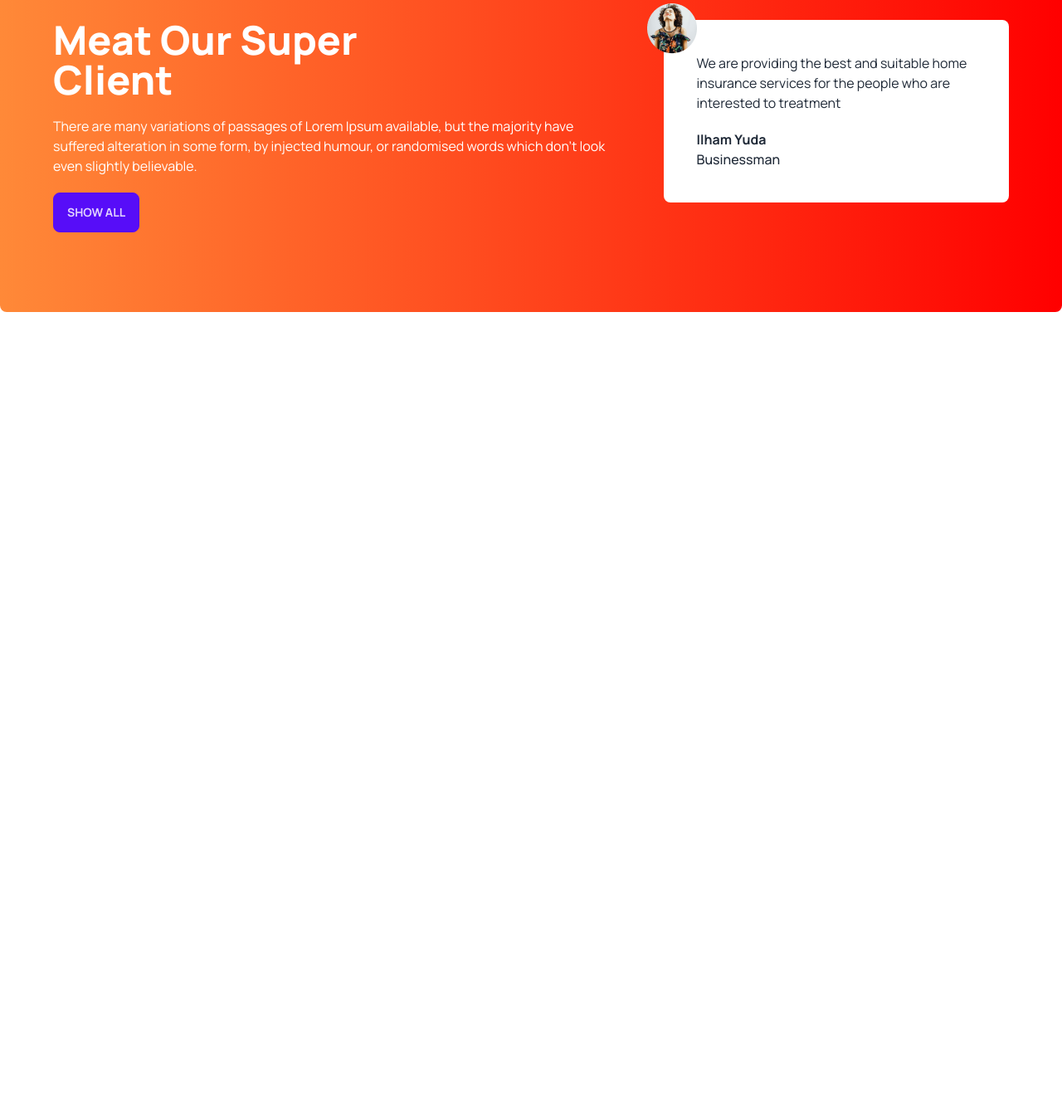
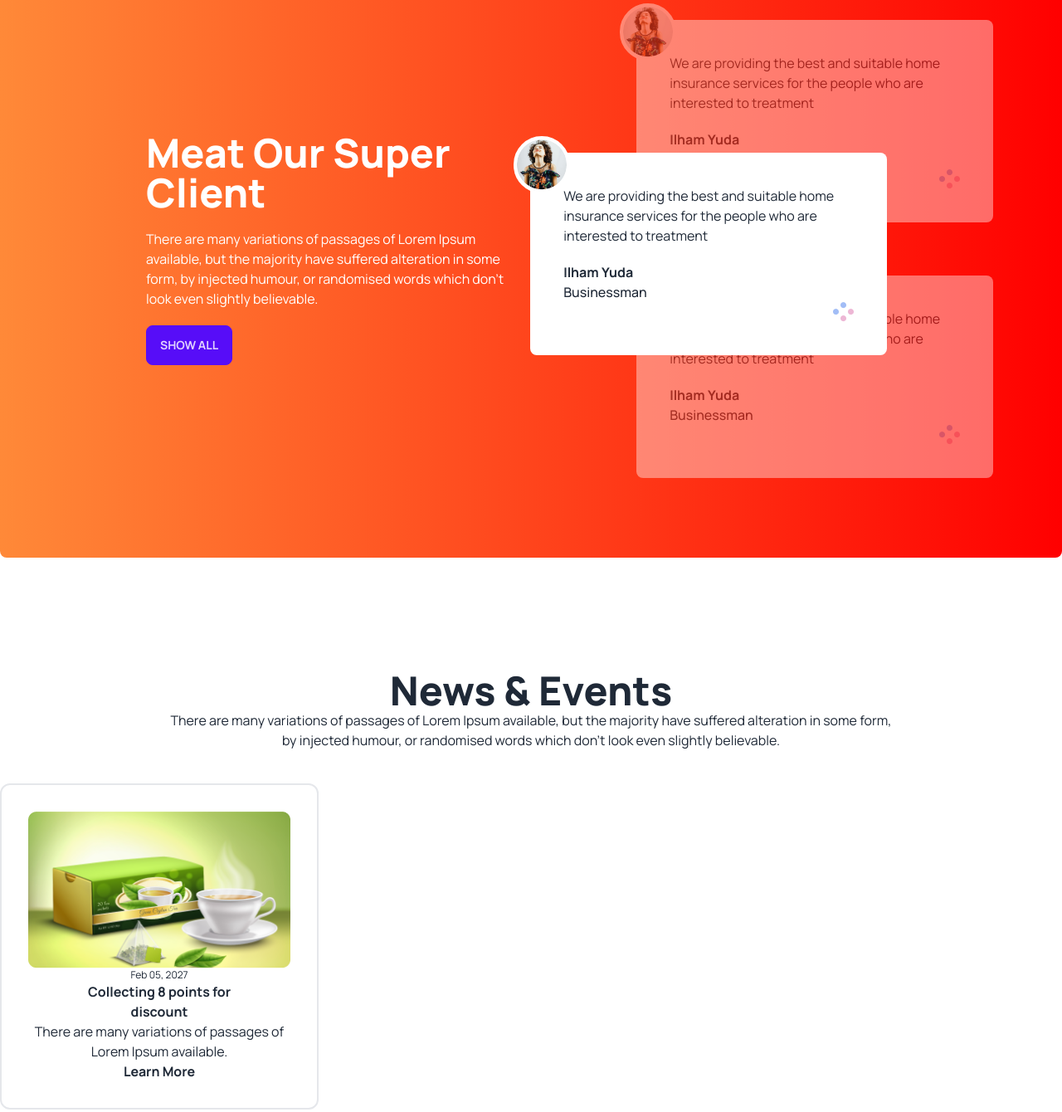
Before and after one commit to riad778/tea-shop-riad, a plain HTML site: page index.html in a window 1280 px wide. Shown: the part 2083-3423 px from the top of the page at 83% size. Before the commit the page ends 2555 px from the top, so only its background shows below. Drawn offline with nearby package versions, Linux system fonts and the light colour scheme.

Commit message:
frist commit

```diff
--- a/index.html
+++ b/index.html
@@ -140,27 +140,76 @@
           </div>
        </section>
        <!-- super client section -->
-           <section class=" my-24 flex gap-12 rounded-lg bg-gradient-to-r from-[#FF8938] to-[#F00] px-16 py-24">
-          <div class="space-y-5">
-             <h2 class="text-5xl font-extrabold text-white">
-              Meat Our Super<br>Client
-             </h2>
-             <p class="text-white">
-              There are many variations of passages of Lorem Ipsum available, but the majority have suffered alteration in some form, by injected humour, or randomised words which don't look even slightly believable.
-             </p>
-             <button class="btn btn-primary">Show All</button>
+           <section class=" my-24 p-10 flex flex-col lg:flex-row gap-12 rounded-lg bg-gradient-to-r from-[#FF8938] to-[#F00] px-16 py-24">
+
+          <div class="flex lg:p-28 items-center">
+             <div  class="space-y-5">
+              <h2 class="text-5xl font-extrabold text-white">
+                Meat Our Super<br>Client
+               </h2>
+               <p class="text-white">
+                There are many variations of passages of Lorem Ipsum<br>available, but the majority have suffered alteration in some<br> form, by injected humour, or randomised words which don't<br> look even slightly believable.
+               </p>
+               <button class="btn btn-primary ">Show All</button>
+             </div>
           </div>
-           <div>
-              <!-- review -->
-              <div class=" relative p-10 rounded-lg bg-white">
-                <img class="absolute -top-5 -left-5" src="images/client.png" alt="">
+          <!-- review container -->
+           <div class="relative">
+              <!--next review -->
+              <div class="relative z-10 mb-16 opacity-40 lg:w-[430px] p-10 rounded-lg bg-white">
+                <img class="absolute -top-5 -left-5 border-4 border-white rounded-full bg-white" src="images/client.png" alt="">
                 <p>
                   We are providing the best and suitable home insurance services for the people who are interested to treatment
                 </p>
                 <h4 class="font-bold mt-5">Ilham Yuda</h4>
                 <p class="font-medium">Businessman</p>
+                <div class="flex justify-end">
+                  <img src="images/circles.png" alt="">
+                </div>
+              </div>
+              <!--current review -->
+              <div class="absolute z-20 top-40 lg:-left-32 lg:w-[430px]  p-10 rounded-lg bg-white">
+                <img class="absolute -top-5 -left-5 border-4 border-white rounded-full bg-white" src="images/client.png" alt="">
+                <p>
+                  We are providing the best and suitable home insurance services for the people who are interested to treatment
+                </p>
+                <h4 class="font-bold mt-5">Ilham Yuda</h4>
+                <p class="font-medium">Businessman</p>
+                <div class="flex justify-end">
+                  <img src="images/circles.png" alt="">
+                </div>
+              </div>
+              <!--previous review -->
+              <div class="relative z-10 opacity-40 lg:w-[430px] p-10 rounded-lg bg-white">
+                <img class="absolute -top-5 -left-5 border-4 border-white rounded-full bg-white" src="images/client.png" alt="">
+                <p>
+                  We are providing the best and suitable home insurance services for the people who are interested to treatment
+                </p>
+                <h4 class="font-bold mt-5">Ilham Yuda</h4>
+                <p class="font-medium">Businessman</p>
+                <div class="flex justify-end">
+                  <img src="images/circles.png" alt="">
+                </div>
               </div>
            </div>
+       </section>
+       <section class=" my-24 text-center">
+         <div class="p-10">
+           <h2 class="text-5xl font-extrabold">News & Events</h2>
+           <p class="gap-10">There are many variations of passages of Lorem Ipsum available, but the majority have suffered alteration in some form,<br> by injected humour, or randomised words which don't look even slightly believable. </p>
+         </div>
+              <div class="p-8 w-96 border-2 rounded-xl">
+                <img src="/images/news-1.png" alt="" />
+                <div class="">
+                  <p><h6 class="text-xs">Feb 05, 2027</h6></p>
+                  <h2 class="font-bold">
+                    Collecting 8 points for<br> discount
+                  </h2>
+                  <p>There are many variations of passages of Lorem Ipsum available.</p>
+                  <h5 class="font-bold">Learn More</h5>
+
+                </div>
+              </div>
        </section>
     </main>
     <footer>
```
